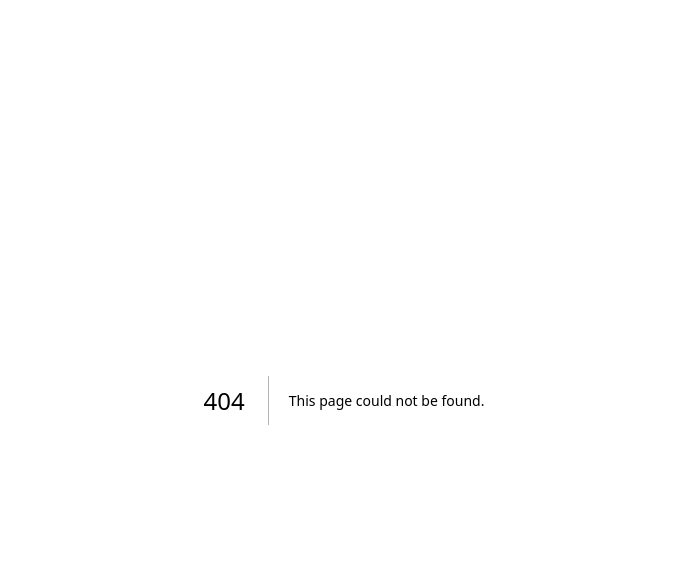
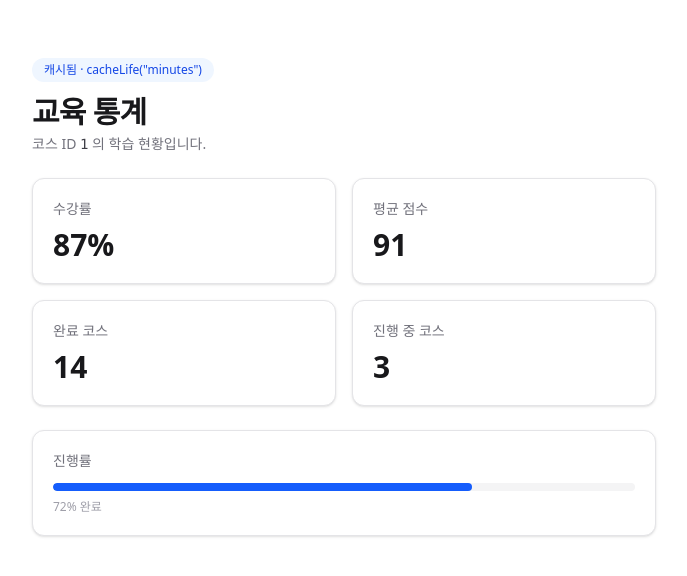
Before and after one commit to jdy8739/next16deepdive, a Next.js app: page /dashboard/1 in a window 1280 px wide. Before the commit this address had no page. Shown: the top 576 px of the page, without its empty margins (296-983 px from the left). Built offline with nearby package versions, Linux system fonts and the light colour scheme.

Commit message:
Add dashboard detail page with cached education stats UI

```diff
--- /dev/null
+++ b/app/dashboard/[id]/EducationStats.tsx
@@ -0,0 +1,65 @@
+"use cache";
+
+import { cacheLife } from "next/cache";
+
+const EducationStats = async ({
+  params,
+}: {
+  params: Promise<{ id: string }>;
+}) => {
+  cacheLife("minutes");
+
+  const { id } = await params;
+
+  await new Promise((resolve) => {
+    setTimeout(resolve, 1500);
+  });
+
+  const stats = [
+    { label: "수강률", value: "87%", tone: "text-zinc-900" },
+    { label: "평균 점수", value: "91", tone: "text-zinc-900" },
+    { label: "완료 코스", value: "14", tone: "text-zinc-900" },
+    { label: "진행 중 코스", value: "3", tone: "text-zinc-900" },
+  ];
+
+  return (
+    <div className="space-y-6">
+      <div>
+        <span className="inline-flex items-center gap-1.5 rounded-full bg-blue-50 px-3 py-1 text-xs font-medium text-blue-700">
+          캐시됨 · cacheLife(&quot;minutes&quot;)
+        </span>
+        <h1 className="mt-3 text-3xl font-bold tracking-tight text-zinc-900">
+          교육 통계
+        </h1>
+        <p className="mt-1 text-sm text-zinc-500">
+          코스 ID <span className="font-mono font-medium text-zinc-700">{id}</span> 의
+          학습 현황입니다.
+        </p>
+      </div>
+
+      <dl className="grid gap-4 sm:grid-cols-2">
+        {stats.map((stat) => (
+          <div
+            key={stat.label}
+            className="rounded-xl border border-zinc-200 bg-white p-5 shadow-sm transition-shadow hover:shadow-md"
+          >
+            <dt className="text-sm font-medium text-zinc-500">{stat.label}</dt>
+            <dd className={`mt-2 text-3xl font-bold ${stat.tone}`}>
+              {stat.value}
+            </dd>
+          </div>
+        ))}
+      </dl>
+
+      <div className="rounded-xl border border-zinc-200 bg-white p-5 shadow-sm">
+        <p className="text-sm font-medium text-zinc-500">진행률</p>
+        <div className="mt-3 h-2 w-full overflow-hidden rounded-full bg-zinc-100">
+          <div className="h-full w-[72%] rounded-full bg-blue-600" />
+        </div>
+        <p className="mt-2 text-xs text-zinc-400">72% 완료</p>
+      </div>
+    </div>
+  );
+};
+
+export default EducationStats;
--- /dev/null
+++ b/app/dashboard/[id]/page.tsx
@@ -0,0 +1,36 @@
+import { Suspense } from "react";
+import EducationStats from "./EducationStats";
+
+const DashboardDetailPage = async ({
+  params,
+}: {
+  params: Promise<{ id: string }>;
+}) => {
+  return (
+    <main className="mx-auto w-full max-w-2xl px-6 py-14">
+      <Suspense
+        fallback={
+          <div className="space-y-6">
+            <div>
+              <div className="h-5 w-24 animate-pulse rounded-full bg-zinc-200" />
+              <div className="mt-3 h-8 w-40 animate-pulse rounded-lg bg-zinc-200" />
+              <div className="mt-2 h-4 w-64 animate-pulse rounded bg-zinc-100" />
+            </div>
+            <div className="grid gap-4 sm:grid-cols-2">
+              {[0, 1, 2, 3].map((i) => (
+                <div
+                  key={i}
+                  className="h-24 animate-pulse rounded-xl border border-zinc-200 bg-zinc-100"
+                />
+              ))}
+            </div>
+          </div>
+        }
+      >
+        <EducationStats params={params} />
+      </Suspense>
+    </main>
+  );
+};
+
+export default DashboardDetailPage;
```
